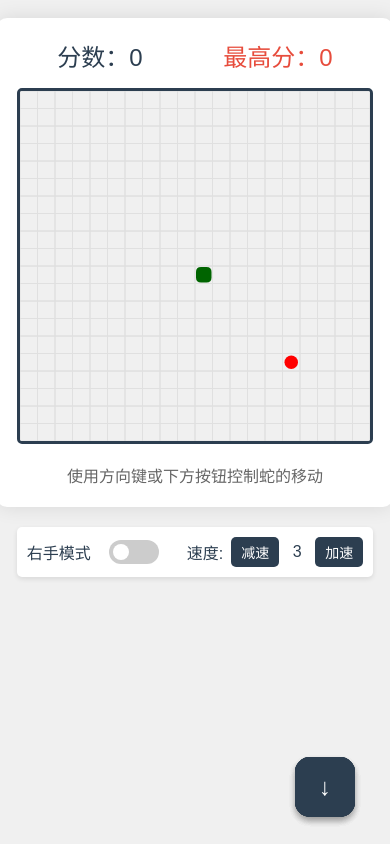
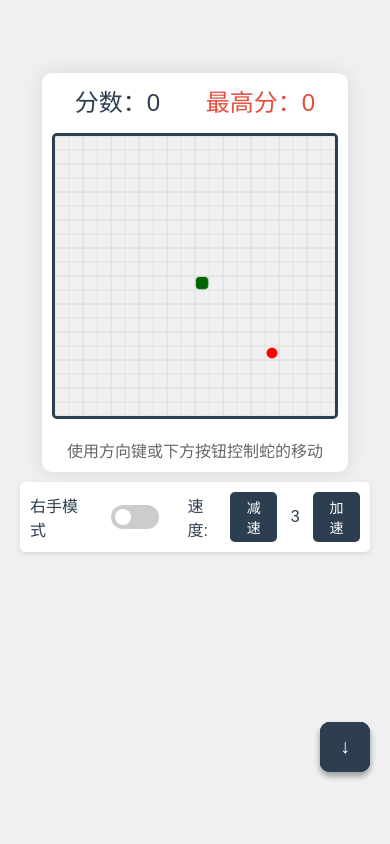
Before and after one commit to trhyl/cstest, a plain HTML site: page index.html in a window 390 px wide. Drawn offline with Linux system fonts and the light colour scheme.

Commit message:
Update index.html

```diff
--- a/index.html
+++ b/index.html
@@ -20,7 +20,7 @@
             padding: 20px;
             border-radius: 10px;
             box-shadow: 0 0 20px rgba(0,0,0,0.1);
-            margin-bottom: 20px;
+            margin: 20px;
         }
         #gameCanvas {
             border: 3px solid #2c3e50;
@@ -90,24 +90,35 @@
         .control-btn.right { grid-area: right; }
 
         @media (max-width: 500px) {
+            .game-container {
+                padding: 10px;
+                margin: 10px;
+            }
+
+            #gameCanvas {
+                width: 280px;  /* 更小的游戏区域 */
+                height: 280px;
+            }
+
             .controls-container {
-                width: 320px;
-                height: 190px;  /* 移动端稍微减小高度 */
+                height: 180px;
             }
+
             .control-buttons {
-                grid-template-columns: repeat(3, 60px);
-                grid-template-rows: repeat(3, 60px);
+                grid-template-columns: repeat(3, 50px);
+                grid-template-rows: repeat(3, 50px);
                 gap: 8px;
             }
 
             .control-btn {
-                width: 60px;
-                height: 60px;
-                font-size: 24px;
+                width: 50px;
+                height: 50px;
+                font-size: 20px;
+                border-radius: 10px;
             }
 
             .layout-switch {
-                margin: 0 auto 5px;
+                margin: 0 10px 5px;
                 padding: 8px;
                 font-size: 14px;
             }
@@ -160,7 +171,7 @@
         /* 修改开关按钮样式和速度控制样式 */
         .layout-switch {
             position: relative;
-            margin: 0 auto 10px;
+            margin: 0 20px 10px;
             display: flex;
             align-items: center;
             justify-content: center;
@@ -171,7 +182,7 @@
             padding: 10px;
             border-radius: 5px;
             box-shadow: 0 2px 5px rgba(0,0,0,0.1);
-            width: fit-content;
+            width: auto;
         }
 
         .switch {
@@ -254,10 +265,10 @@
 
         /* 添加一个容器来控制按钮组的位置 */
         .controls-container {
-            width: 320px;  /* 与游戏画布宽度相同 */
-            margin: 10px auto;
+            width: calc(100% - 40px); /* 左右各留20px边距 */
+            margin: 10px 20px;
             position: relative;
-            height: 220px;  /* 为操作按钮预留足够空间 */
+            height: 200px;
         }
     </style>
 </head>
```
